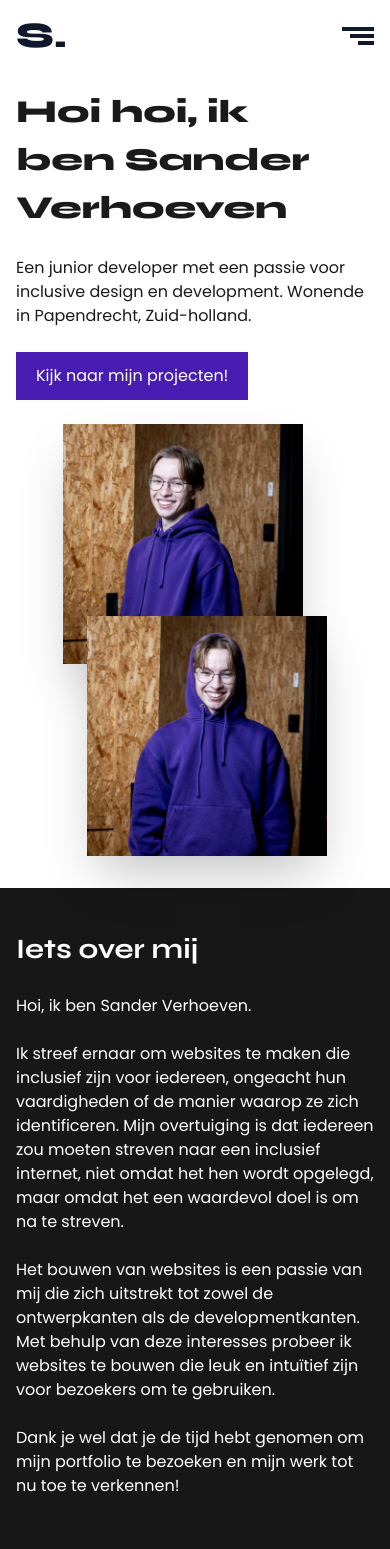
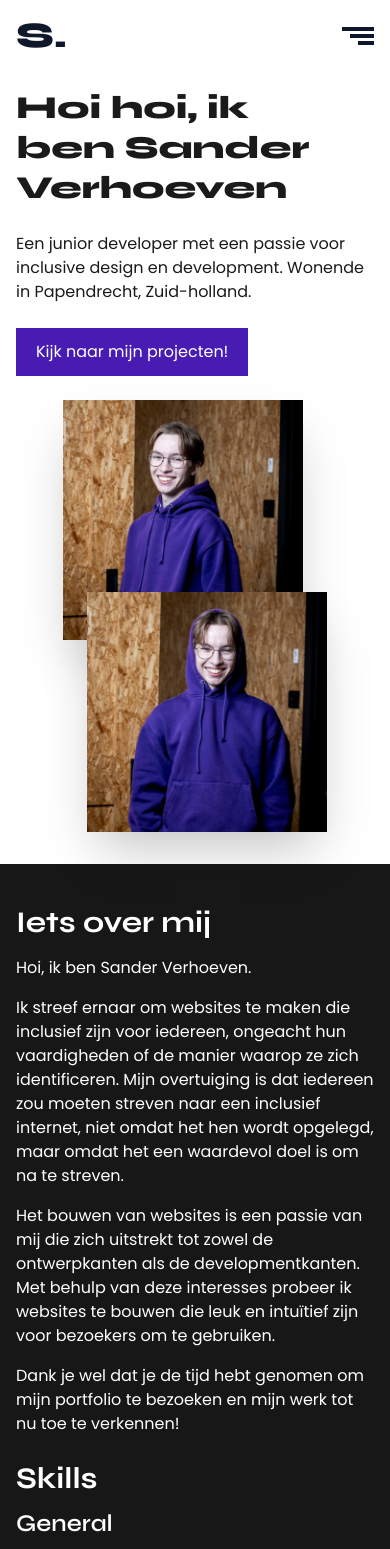
Before and after one commit to Rednas140/portfolio_v2.1, a Next.js app: page / in a window 390 px wide. Shown: the top 1549 px of the page. Built offline with nearby package versions, Linux system fonts and the light colour scheme.

Commit message:
feat: changes

```diff
--- a/app/components/atoms/Hamburger.tsx
+++ b/app/components/atoms/Hamburger.tsx
@@ -4,7 +4,7 @@ import { motion } from "motion/react";
 export default function Hamburger({ handleClick, isOpen }: any) {
   const hamburgerClasses = "block h-8 w-8 relative cursor-pointer lg:hidden";
 
-  const baseLine =
+  const lineClasses =
     "block absolute right-0 bg-slate-900 h-1 transition-all duration-700 ease-spring-soft";
 
   const closedByIndex = (i: number) => {
@@ -34,7 +34,7 @@ export default function Hamburger({ handleClick, isOpen }: any) {
       {Array.from({ length: 4 }).map((_, index) => (
         <span
           key={index}
-          className={`${baseLine} ${
+          className={`${lineClasses} ${
             isOpen ? openByIndex(index) : closedByIndex(index)
           }`}
         />
--- a/app/components/atoms/Heading.tsx
+++ b/app/components/atoms/Heading.tsx
@@ -12,8 +12,8 @@ export default function Heading({
   const Component = as;
 
   const styles: Record<typeof as, string> = {
-    h1: "text-5xl font-syne font-black",
-    h2: "text-3xl font-syne font-bold",
+    h1: "text-[32px] lg:text-5xl font-syne font-black leading-10 lg:leading-18 ",
+    h2: "text-3xl lg:text-[40px]  font-syne font-bold",
     h3: "text-2xl font-syne font-semibold",
     h4: "text-xl font-syne",
     h5: "text-lg font-syne",
@@ -21,6 +21,6 @@ export default function Heading({
   };
 
   return (
-    <Component className={`${styles[as]} ${className}`}>{children}</Component>
+    <Component className={`${styles[as]} ${className} `}>{children}</Component>
   );
 }
--- a/app/components/molecules/AboutContent.tsx
+++ b/app/components/molecules/AboutContent.tsx
@@ -1,7 +1,9 @@
+import Heading from "../atoms/Heading";
+
 export default function AboutContent() {
   return (
-    <div className="max-w-2xl">
-      <h2>Iets over mij</h2>
+    <div className="max-w-2xl flex flex-col gap-4">
+      <Heading as="h2">Iets over mij</Heading>
       <p>Hoi, ik ben Sander Verhoeven.</p>
       <p>
         Ik streef ernaar om websites te maken die inclusief zijn voor iedereen,
--- a/app/components/molecules/HeaderContent.tsx
+++ b/app/components/molecules/HeaderContent.tsx
@@ -1,15 +1,17 @@
-import Button from '../atoms/Button';
+import Button from "../atoms/Button";
+import Heading from "../atoms/Heading";
 
-export default function HeaderContent(){
-    return(
-        <div className="c-header-content">
-            <h1>
-                Hoi hoi, ik ben Sander Verhoeven
-            </h1>
-            <p>
-                Een junior developer met een passie voor inclusive design en development. Wonende in Papendrecht, Zuid-holland.
-            </p>
-            <Button link="#projects" content="Kijk naar mijn projecten!"></Button>
-        </div>
-    )
+export default function HeaderContent() {
+  return (
+    <div className="c-header-content flex flex-col items-start gap-6 lg:w-155">
+      <Heading as="h1" className="w-75 lg:w-120">
+        Hoi hoi, ik ben Sander Verhoeven
+      </Heading>
+      <p>
+        Een junior developer met een passie voor inclusive design en
+        development. Wonende in Papendrecht, Zuid-holland.
+      </p>
+      <Button link="#projects" content="Kijk naar mijn projecten!"></Button>
+    </div>
+  );
 }
--- a/app/main.css
+++ b/app/main.css
@@ -11,30 +11,7 @@ body {
   color: #1a1a1a;
   scroll-behavior: smooth;
 }
-h1 {
-  font-family: var(--font-syne);
-  font-weight: 800;
-  font-size: 32px;
-  margin: 0;
-  margin-bottom: 24px;
-}
-@media only screen and (min-width: 768px) {
-  h1 {
-    font-size: 48px;
-  }
-}
-h2 {
-  font-family: var(--font-syne);
-  font-weight: 700;
-  font-size: 28px;
-  margin: 0;
-  margin-bottom: 24px;
-}
-@media only screen and (min-width: 768px) {
-  h2 {
-    font-size: 40px;
-  }
-}
+
 h3 {
   font-family: var(--font-syne);
   font-weight: 600;
@@ -51,8 +28,6 @@ p {
   font-family: var(--font-poppins);
   font-weight: 400;
   font-size: 16px;
-  margin: 0;
-  margin-bottom: 24px;
 }
 @media only screen and (min-width: 768px) {
   p {
@@ -107,19 +82,7 @@ p {
     padding: 24px 212px 96px 212px;
   }
 }
-@media only screen and (min-width: 768px) {
-  .c-header-content {
-    width: 620px;
-  }
-}
-.c-header-content h1 {
-  width: 300px;
-}
-@media only screen and (min-width: 768px) {
-  .c-header-content h1 {
-    width: 480px;
-  }
-}
+
 .c-header-images {
   display: flex;
   flex-direction: column;
```
